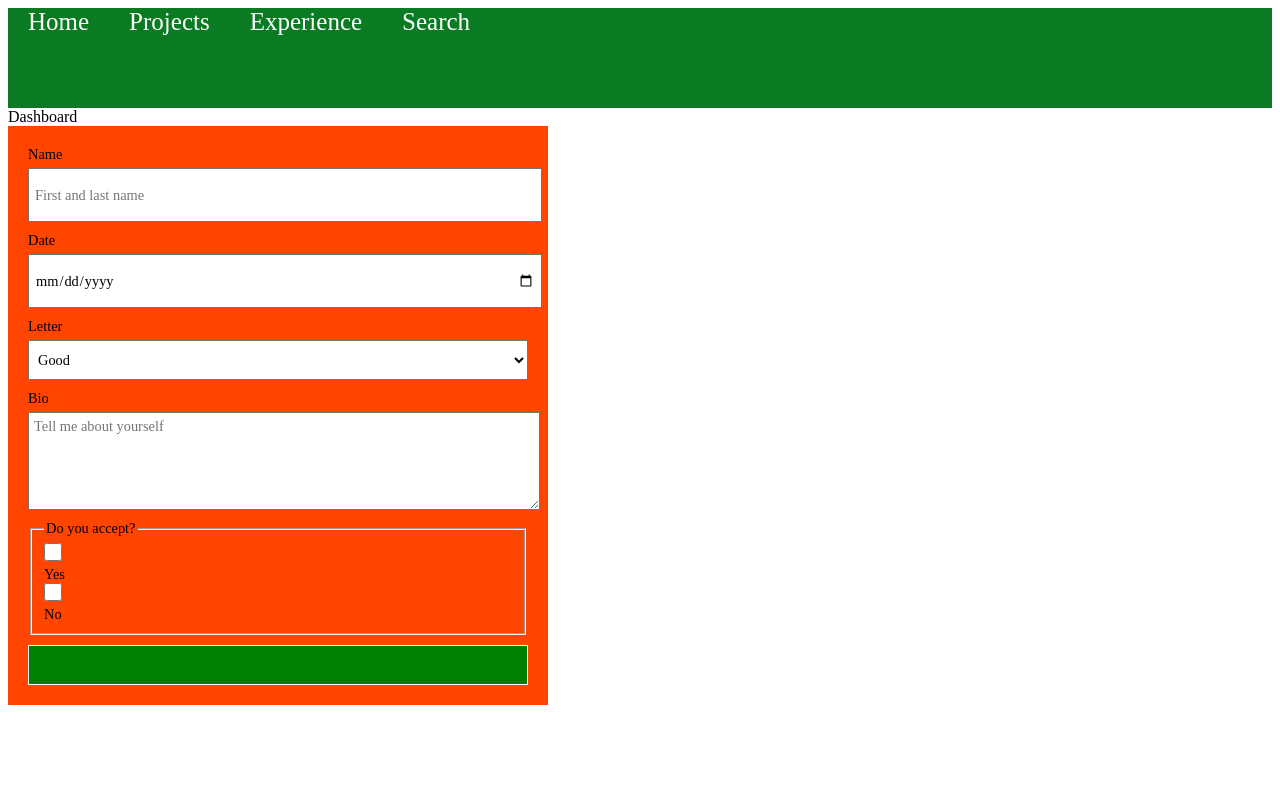
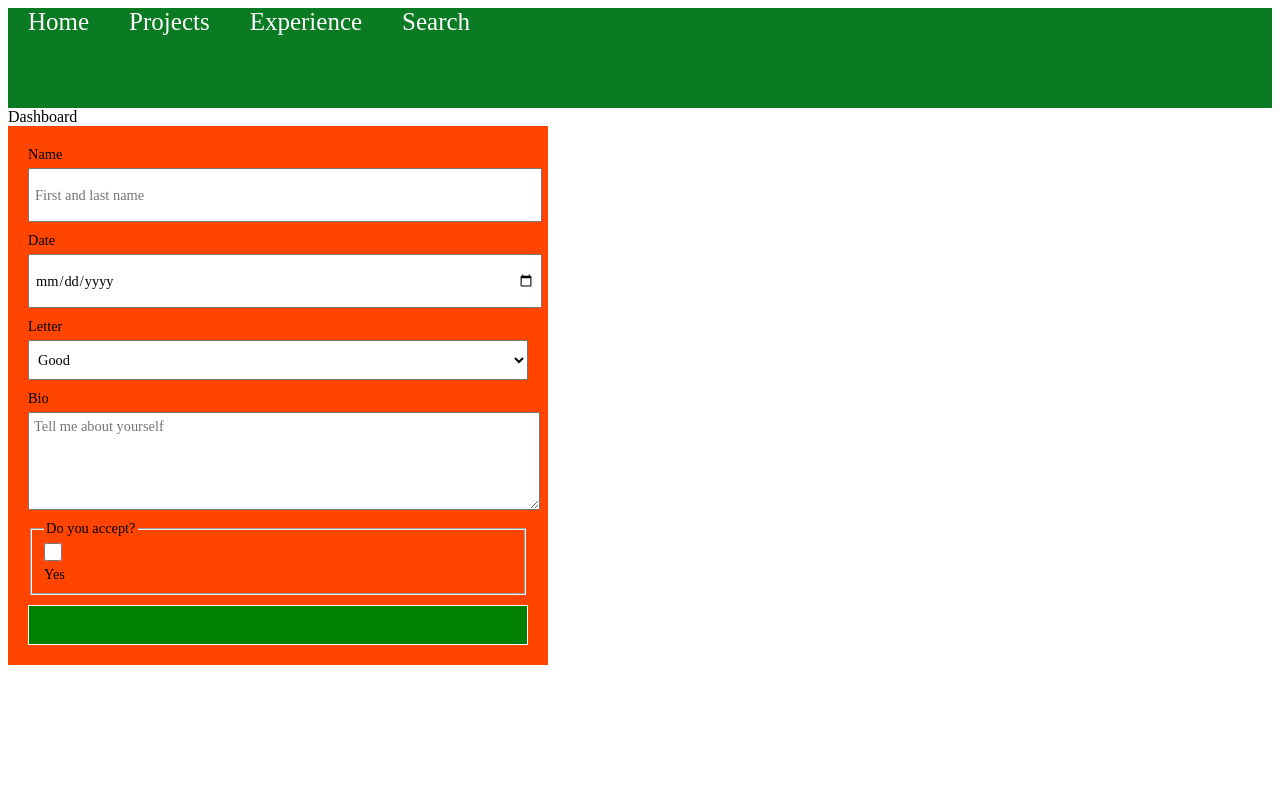
Before and after one commit to PCN23/ReactTemplate, a React app: page / in a window 1280 px wide. Shown: the top 800 px of the page. Built offline with nearby package versions, Linux system fonts and the light colour scheme.

Commit message:
app is done expect form and fix dropdown hook! and help on react import

```diff
--- a/src/App.jsx
+++ b/src/App.jsx
@@ -12,11 +12,10 @@ import Failedsoccer from './components/Projects/Failedsoccer';
 import Dashboard from './components/Dashboard/Dashboard';
 import Cars from './components/Projects/Cars';
 import Search from './components/Search/Search';
-import Home  from '../src/components/Pages/Home';
+import Home from '../src/components/Pages/Home';
 
-function App() {
+export default function App() {
   return (
-    <div className="App">
     <Router>
       <Navbar />
       <Routes>
@@ -30,10 +29,7 @@ function App() {
         <Route path="search" element={<Search />} />
         <Route path="experience" element={<Experience />} />
       </Routes>
+      <Footer />
     </Router>
-      <Footer />
-    </div>
   );
 }
-
-export default App;
--- a/src/Hooks/UseSearchForm.js
+++ b/src/Hooks/UseSearchForm.js
@@ -1,7 +1,7 @@
 import { useState } from 'react';
 import { useSearchParams } from 'react-router-dom';
 
-export default function UseSearchForm() {
+export default function useSearchForm() {
   const [searchParams, setSearchParams] = useSearchParams();
   const usableSearchParams = Object.fromEntries(searchParams.entries());
   const [pokemon, setPokemon] = useState(usableSearchParams.pokemon || '');
--- a/src/Hooks/UseSearchResults.js
+++ b/src/Hooks/UseSearchResults.js
@@ -1,15 +1,13 @@
 import { useEffect, useState } from 'react';
 import { useInView } from 'react-intersection-observer';
-import { search } from '../services/pokedex';
+import { search } from '../services/pokedex.js';
 import { useSearchParams } from 'react-router-dom';
 
 export default function useSearchResults() {
   const [searchResults, setSearchResults] = useState([]);
   const [searchParams, setSearchParams] = useSearchParams();
   const [error, setError] = useState('');
-  const usableSearchParams = Object.fromEntries(
-    searchParams.entries()
-  );
+  const usableSearchParams = Object.fromEntries(searchParams.entries());
 
   const nextPage = async () => {
     usableSearchParams.page = parseInt(usableSearchParams.page) + 1;
--- a/src/components/Dashboard/Dashboard.jsx
+++ b/src/components/Dashboard/Dashboard.jsx
@@ -24,7 +24,7 @@ export default function Dashboard() {
           label="Letter"
           required
           name="letter"
-          placeholder="select a letter"
+          placeholder="Select a Grade"
         >
           <option value="1">Good</option>
           <option value="2">Better</option>
--- a/src/components/Forms/FormControls.jsx
+++ b/src/components/Forms/FormControls.jsx
@@ -1,13 +1,22 @@
 /* eslint-disable max-len */
 import styles from './FormControls.css';
+import classnames from 'classnames';
 
-function FormControl({ label, children }) {
+function FormControl({ label, required, children }) {
+  const className = classnames(styles.FormControl, styles.LabelText);
   return (
-    <label className={styles.FormControl}>
-      {label}
+    <label className={className}>
+      <LabelText text={label} required={required} />
       {children}
     </label>
   );
+}
+
+export function LabelText({ text, required }) {
+  const className = classnames(styles.LabelText, {
+    [styles.Required]: required,
+  });
+  return <span className={className}>{text}</span>;
 }
 
 export function InputControl({ label, required, ...rest }) {
@@ -37,26 +46,23 @@ export function SelectOption({ label, required, children, placeholder, ...rest }
   );
 }
 
-export function CheckboxControl({ legend, ...rest }) {
+export function CheckboxControl({ legend, required, label, ...rest }) {
   return (
-    <fieldset>
-      <legend>{legend}</legend>
+    <fieldset className={styles.CheckboxControl}>
+      <legend>
+        <LabelText text={legend} required={required} />
+      </legend>
       <label>
-        <input type="checkbox" {...rest} />
-        {/* this label isnt working */}
-        Yes
-      </label>
-      <label>
-        <input type="checkbox" {...rest} />
-        {/* this label isnt working */}
-        No
+        <input type="checkbox" {...rest} required={required}/>
+        {label}
       </label>
     </fieldset>
   );
 }
 
 export function FormButton({ children, ...rest }) {
-  return <button className={styles.FormButton} {...rest}>
+  return (<button className={styles.FormButton} {...rest}>
     {children}
-  </button>;
+  </button>
+  );
 }
--- a/src/components/Search/SearchResultsCard.jsx
+++ b/src/components/Search/SearchResultsCard.jsx
@@ -1,4 +1,4 @@
-// import React from 'react';
+import React from 'react';
 import styles from './Search.css';
 
 export default function SearchResultsCard({ pokemon, infiniteScrollRef }) {
--- a/src/index.jsx
+++ b/src/index.jsx
@@ -1,8 +1,7 @@
 import React from 'react';
 import { createRoot } from 'react-dom/client';
-import App from './App';
-// import './reset.css';
-// import './global.css';
+import App from './App.jsx';
+
 
 const container = document.getElementById('app');
 const root = createRoot(container);
```
Lines whose indentation alone changed are shown as unchanged.
